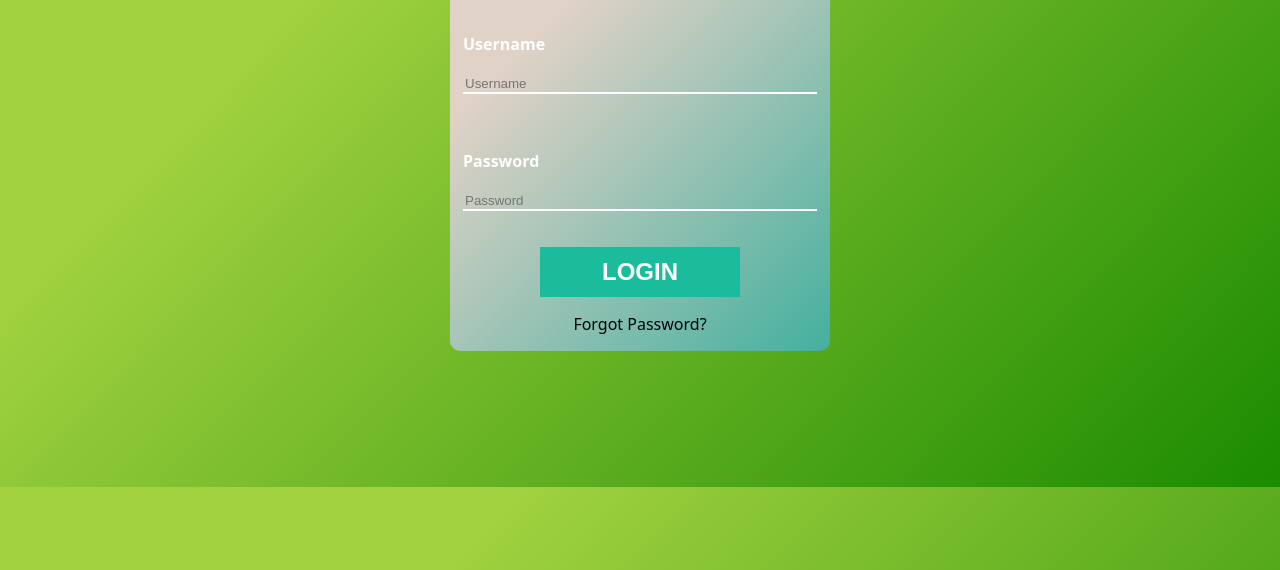
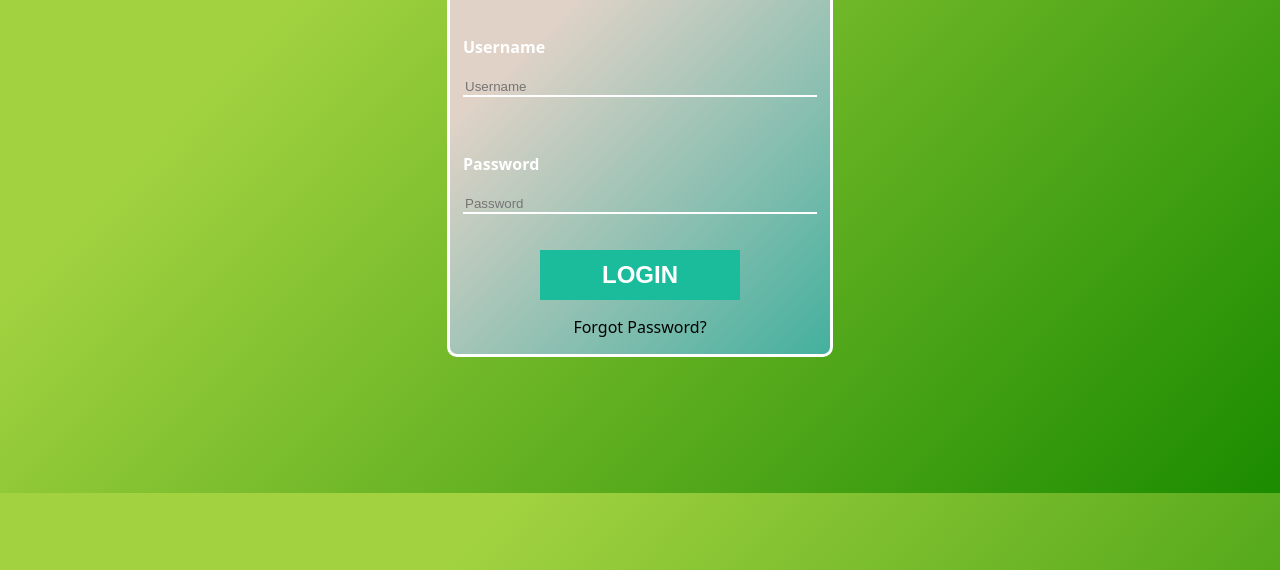
Before and after one commit to Some1Uknow/loginpage-UI, a plain HTML site: page index.html in a window 1280 px wide. Shown: the part 230-800 px from the top of the page. Drawn offline with Linux system fonts and the light colour scheme.

Commit message:
Update login form.css

```diff
--- a/login form.css
+++ b/login form.css
@@ -20,7 +20,7 @@ background-image: linear-gradient(315deg, #44b09e 0%, #e0d2c7 74%);
   font-family: system-ui, -apple-system, BlinkMacSystemFont, "Segoe UI", Roboto,
     Oxygen, Ubuntu, Cantarell, "Open Sans", "Helvetica Neue", sans-serif;
   border-radius: 10px;
-  border-color: white;
+  border: solid 3px white;
 }
 
 #p1 {
```
